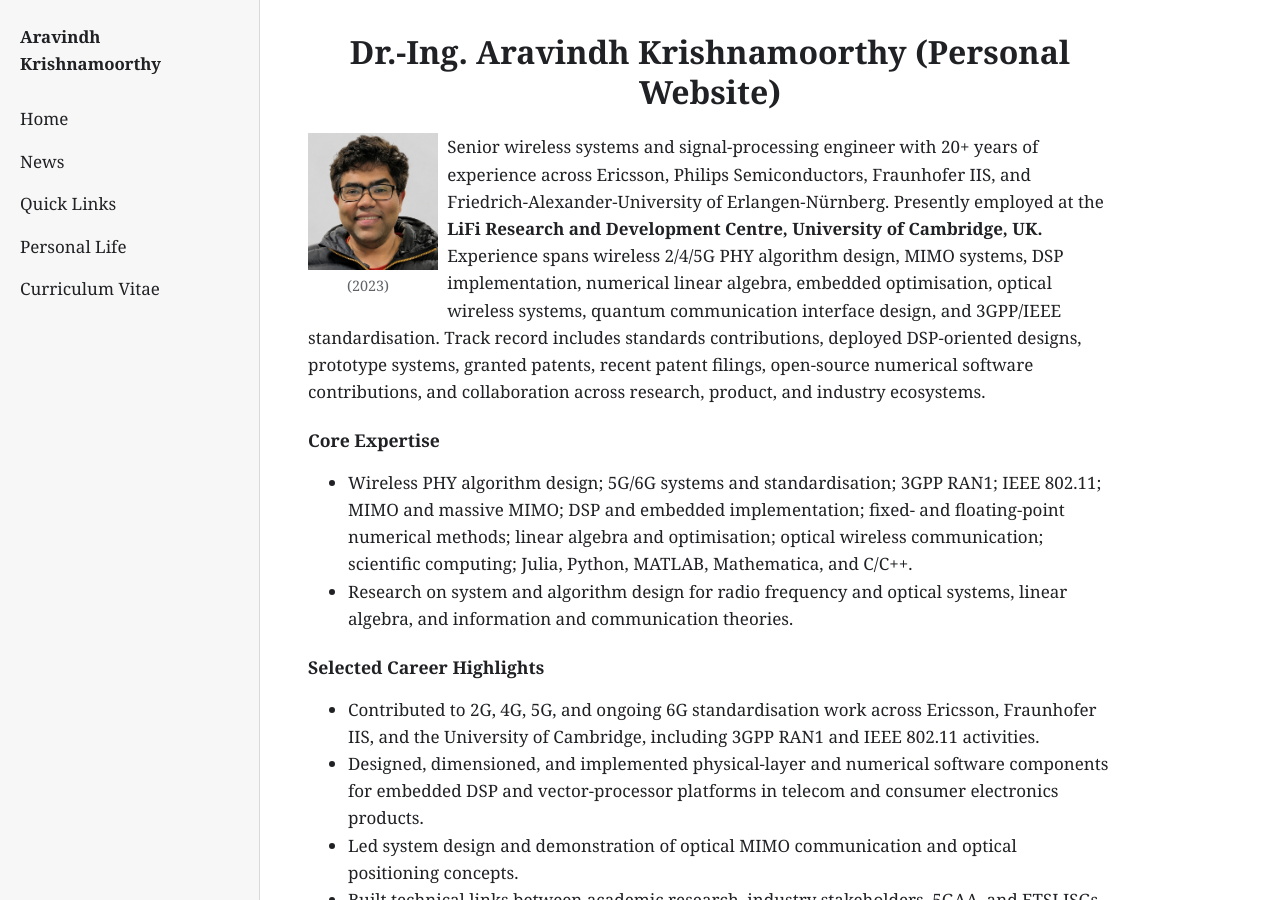
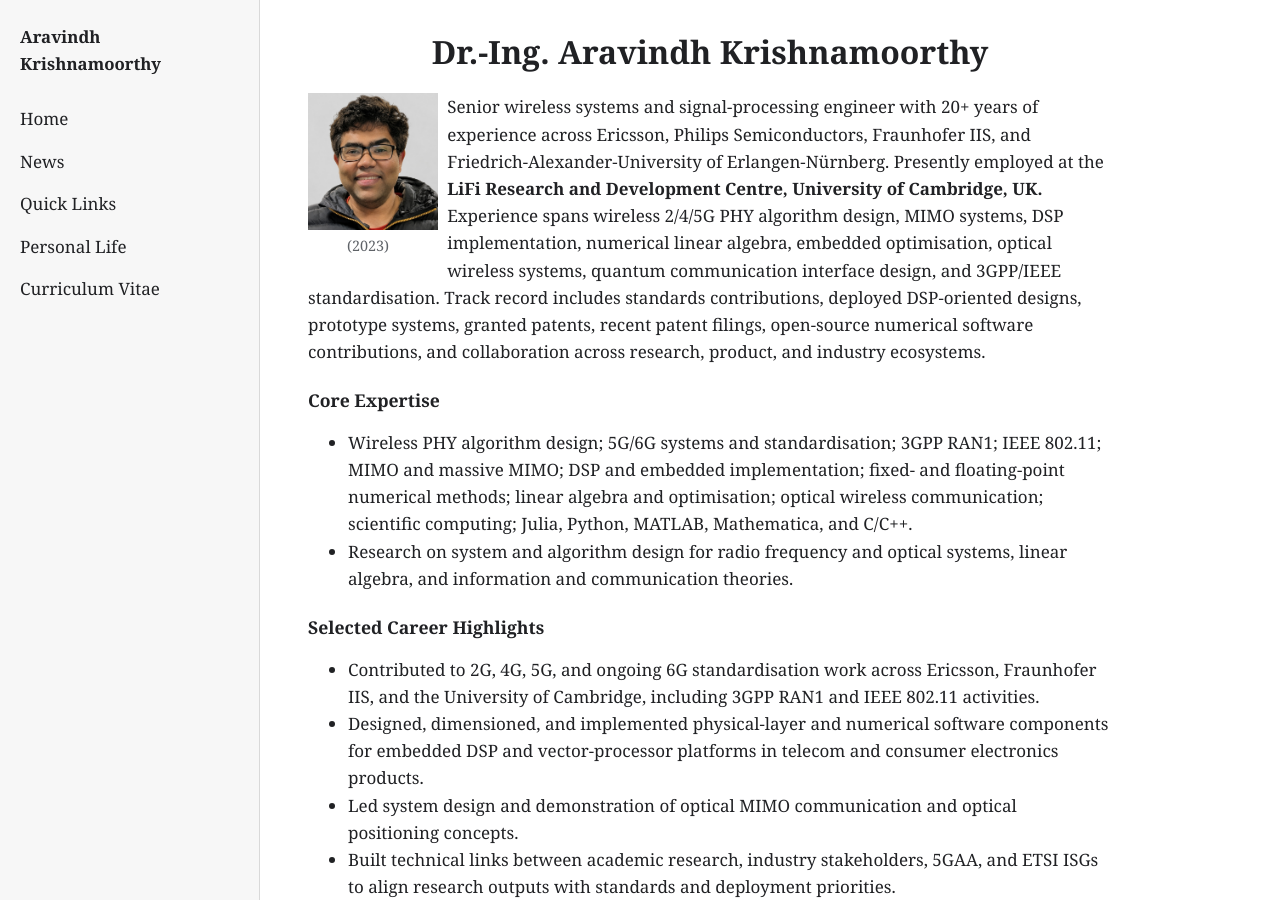
Before and after one commit to aravindh-krishnamoorthy/aravindh-krishnamoorthy.github.io, a Jekyll site: the page built from index.md, in a window 1280 px wide and 900 px high. Built offline with Jekyll 4.4.1, drawn with Linux system fonts in a browser that asks for light colours.

Commit message:
Update title and remove personal website label

```diff
--- a/index.md
+++ b/index.md
@@ -3,7 +3,7 @@
 layout: default
 ---
 
-# Dr.-Ing. Aravindh Krishnamoorthy (Personal Website)
+# Dr.-Ing. Aravindh Krishnamoorthy
 
 <div class="profile">
   <img src="assets/images/ark_2023.jpeg" style="width: 130px; height: auto;" alt="Aravindh Krishnamoorthy">
```
